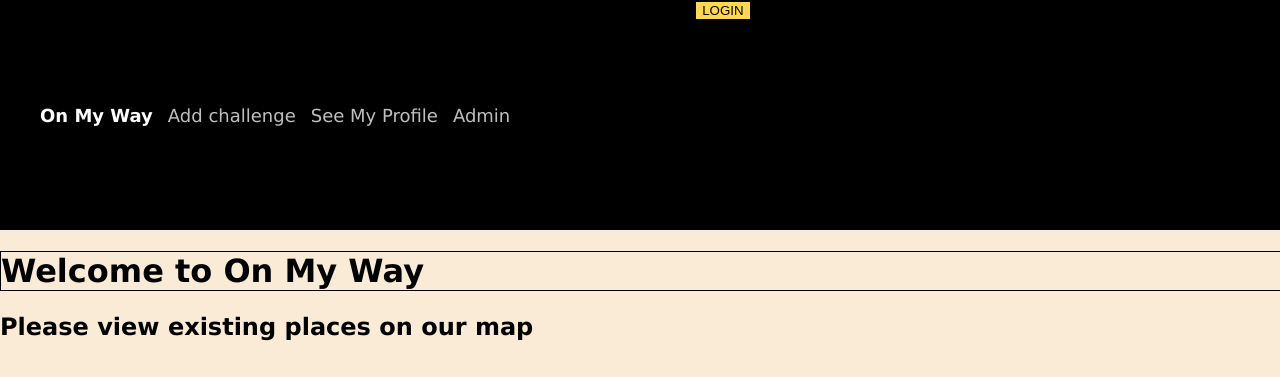
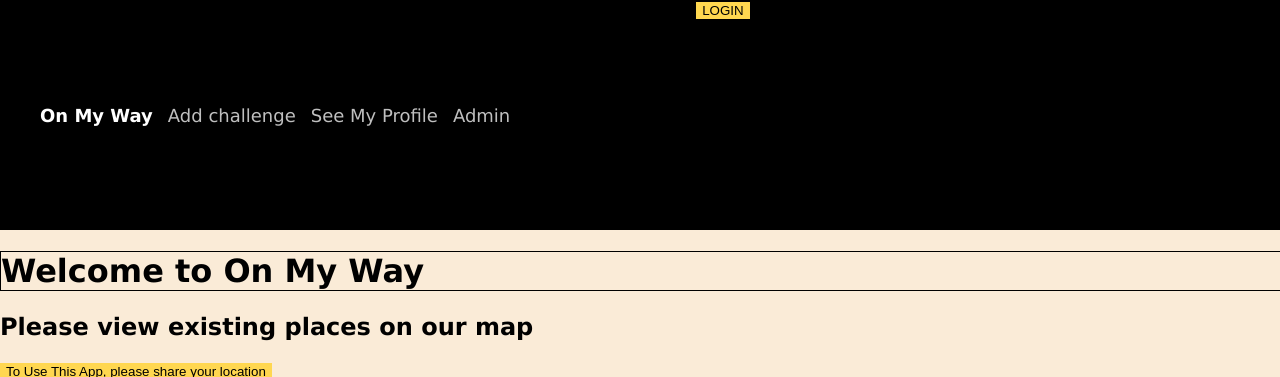
Before and after one commit to way-seoul/on-my-way, a PHP site: page /view/home.php in a window 1280 px wide. Shown: the top 377 px of the page. Before the commit the page ends 341 px from the top, so only its background shows below. Run offline with PHP 8.4, Linux system fonts and the light colour scheme; data that the repository does not hold is empty; some libraries are stand-ins or nearby versions.

Commit message:
Added code to get user-coordinates #18

```diff
--- /dev/null
+++ b/public/user-location-home.js
@@ -0,0 +1,21 @@
+
+const getLocationBtn = document.getElementById('get-location');
+
+window.onload = function () {
+    //Check if browser supports geolocation......
+    if (navigator.geolocation) {
+        console.log('Geolocation is supported!');
+    } else {
+        console.log('Geolocation is not supported for this Browser/OS.');
+        return
+    }
+}
+
+const getUserLocation = (position) => {
+    console.log(position.coords.latitude);
+    console.log(position.coords.longitude);
+}
+
+getLocationBtn.addEventListener('click', () => {
+    navigator.geolocation.getCurrentPosition(getUserLocation);
+})
--- a/view/home.php
+++ b/view/home.php
@@ -2,10 +2,14 @@
 $title = 'ON MY WAY | WELCOME';
 ob_start();
 ?>
-
+<script src="public/user-location-home.js" defer></script>
 <h1>Welcome to On My Way</h1>
 <h2>Please view existing places on our map</h2>
+<button id="get-location">
+    To Use This App, please share your location
+</button>
 <div id="logged-in-map"></div>
+<div id="map"></div>
 
 <?php
     $html = ob_get_clean(); // give the code into a variable
```
Also changed, not shown: controller/display-home.php (+8 -0 lines), 1 other file.
